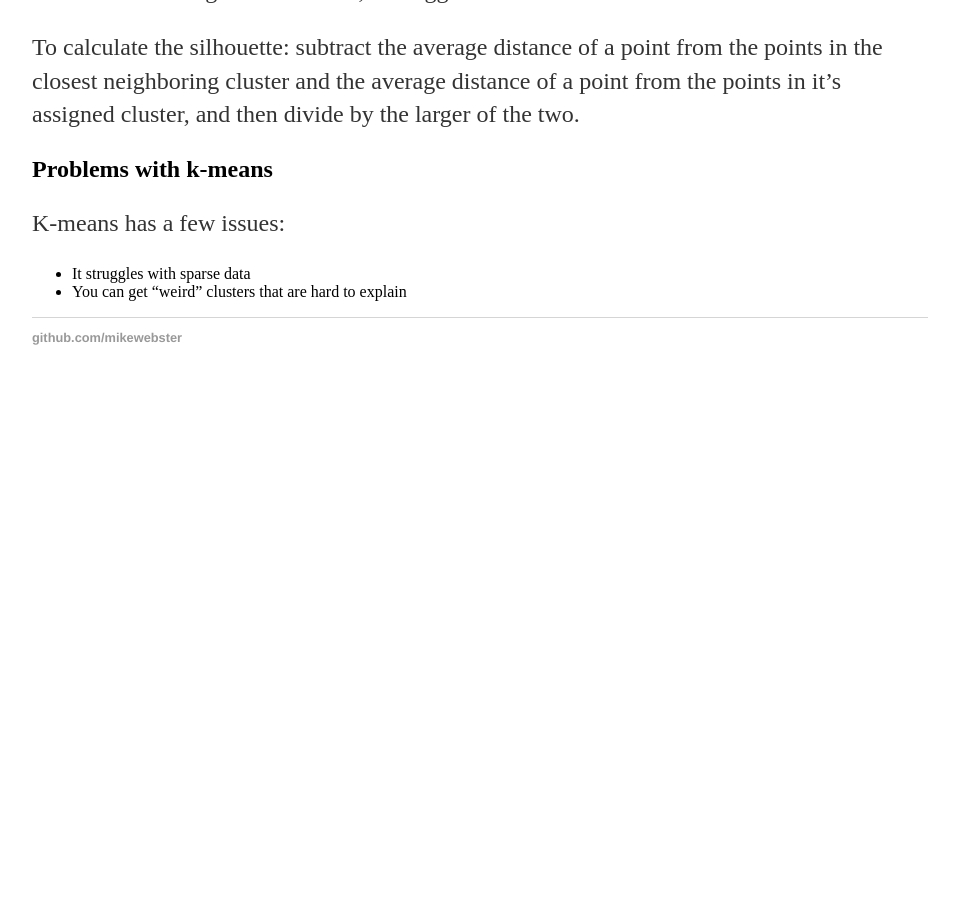
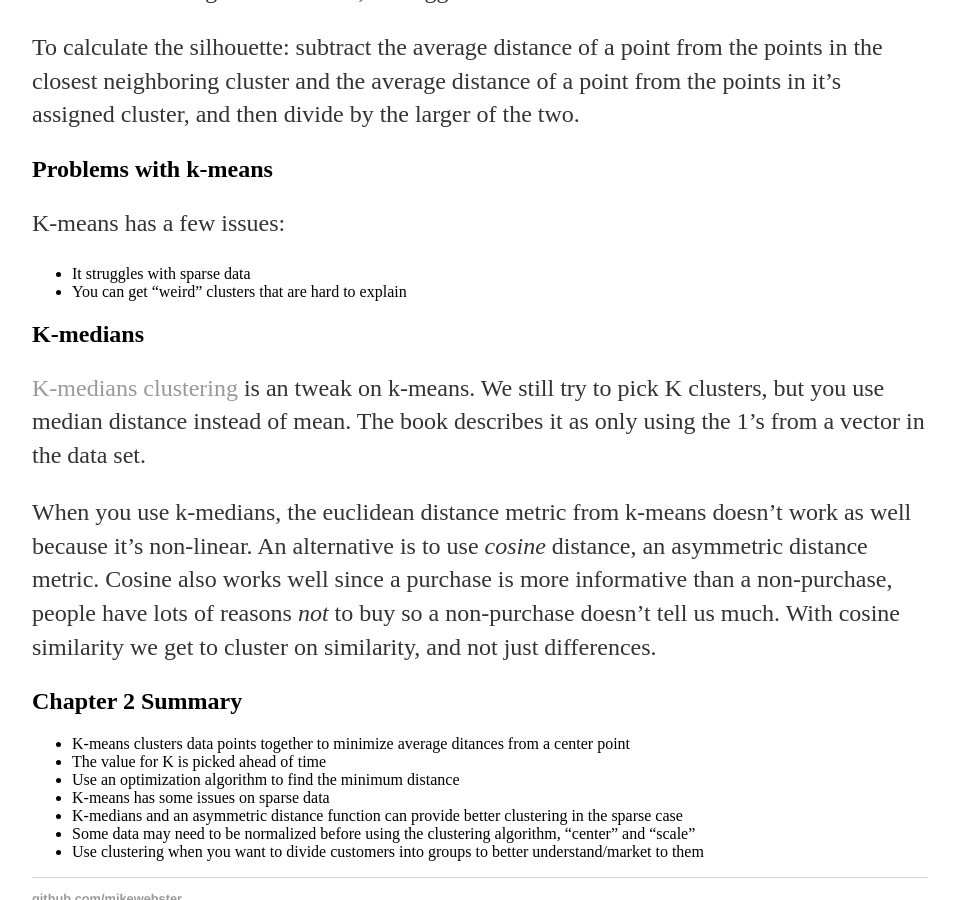
Before and after one commit to michael-webster/mikewebster.github.io, a Jekyll site: the page built from _posts/data-smart/2016-12-22-customer-segmentation.md, in a window 1280 px wide and 900 px high, scrolled down 970 px. Shown: the whole window, without its empty margins (160-1114 px from the left). Built offline with Jekyll 4.4.1, drawn with Linux system fonts in a browser that asks for light colours; our own code applies the rules of GitHub Pages for plain Markdown files; before the commit the page ends 1375 px from its top, so only the background shows below that.

Commit message:
Finishing up ch2 summary

```diff
--- a/_posts/data-smart/2016-12-22-customer-segmentation.md
+++ b/_posts/data-smart/2016-12-22-customer-segmentation.md
@@ -37,3 +37,18 @@ K-means has a few issues:
 
 * It struggles with sparse data
 * You can get "weird" clusters that are hard to explain
+
+## K-medians
+[K-medians clustering](https://en.wikipedia.org/wiki/K-medians_clustering) is an tweak on k-means. We still try to pick K clusters, but you use median distance instead of mean. The book describes it as only using the 1's from a vector in the data set.
+
+When you use k-medians, the euclidean distance metric from k-means doesn't work as well because it's non-linear. An alternative is to use *cosine* distance, an asymmetric distance metric. Cosine also works well since a purchase is more informative than a non-purchase, people have lots of reasons *not* to buy so a non-purchase doesn't tell us much. With cosine similarity we get to cluster on similarity, and not just differences.
+
+## Chapter 2 Summary
+
+- K-means clusters data points together to minimize average ditances from a center point
+- The value for K is picked ahead of time
+- Use an optimization algorithm to find the minimum distance
+- K-means has some issues on sparse data
+- K-medians and an asymmetric distance function can provide better clustering in the sparse case
+- Some data may need to be normalized before using the clustering algorithm, "center" and "scale"
+- Use clustering when you want to divide customers into groups to better understand/market to them
```
